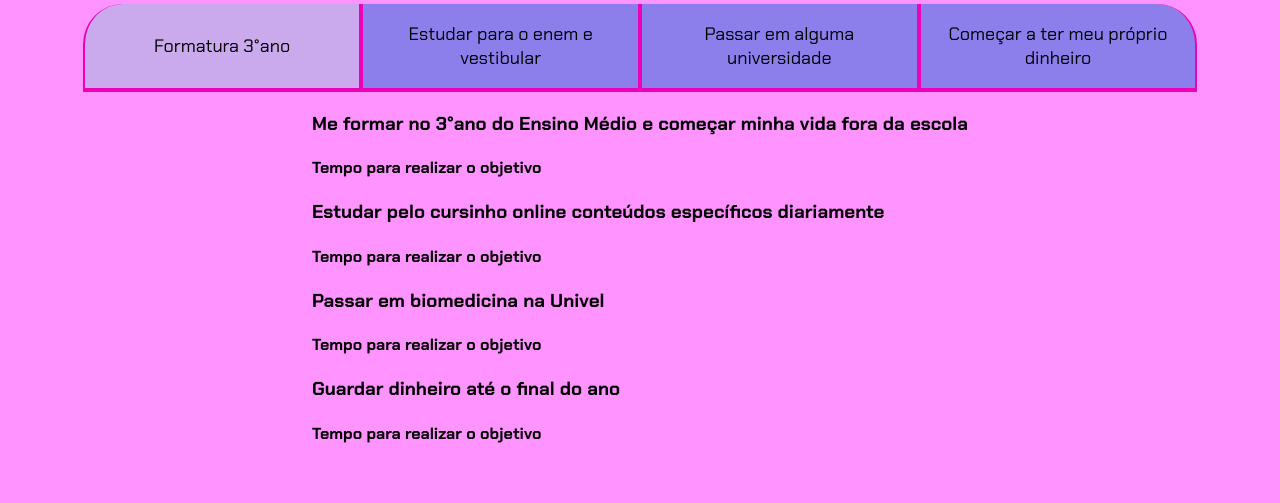
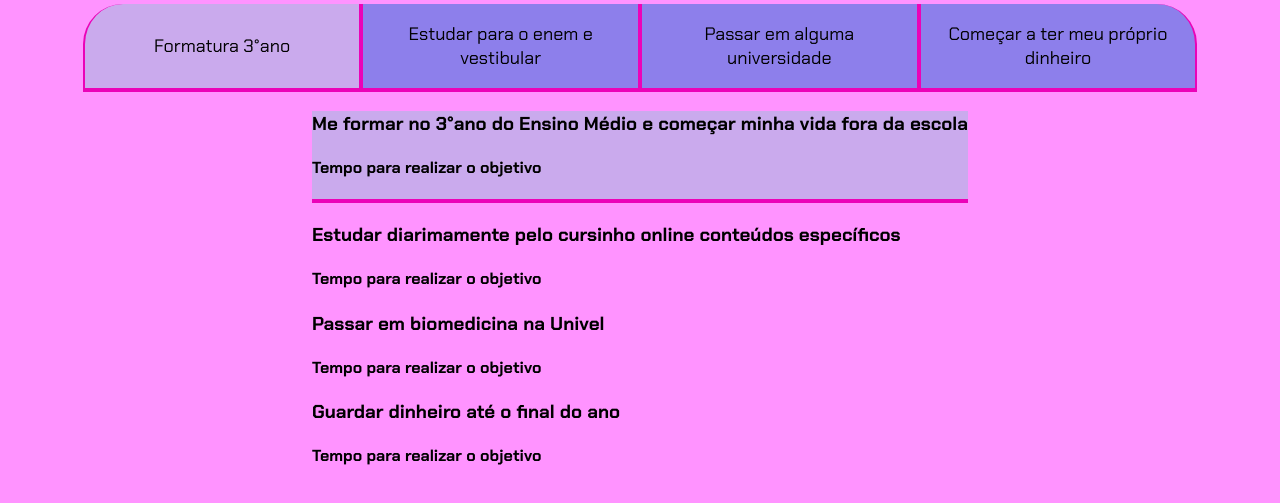
Before and after one commit to mavissouza/projeto3D-mavi, a plain HTML site: page index.html in a window 1280 px wide. Shown: the part 99-602 px from the top of the page. Drawn offline with Linux system fonts and the light colour scheme.

Commit message:
Update index.html

```diff
--- a/index.html
+++ b/index.html
@@ -16,12 +16,12 @@
         <button class="botao">Começar a ter meu próprio dinheiro</button>
        </div>
         <div class="abas-textos">
-            <div class="aba-conteudo">
+            <div class="aba-conteudo ativo">
               <h3 class="aba-conteudo-titulo-principal">Me formar no 3°ano do Ensino Médio e começar minha vida fora da escola</h3>
                 <h4 class="aba-conteudo-titulo-secundario">Tempo para realizar o objetivo</h4>
             </div>
             <div class="aba-conteudo">
-              <h3 class="aba-conteudo-titulo-principal">Estudar pelo cursinho online conteúdos específicos diariamente</h3>
+              <h3 class="aba-conteudo-titulo-principal">Estudar diarimamente pelo cursinho online conteúdos específicos</h3>
                 <h4 class="aba-conteudo-titulo-secundario">Tempo para realizar o objetivo</h4>
             </div>
             <div class="aba-conteudo">
```
